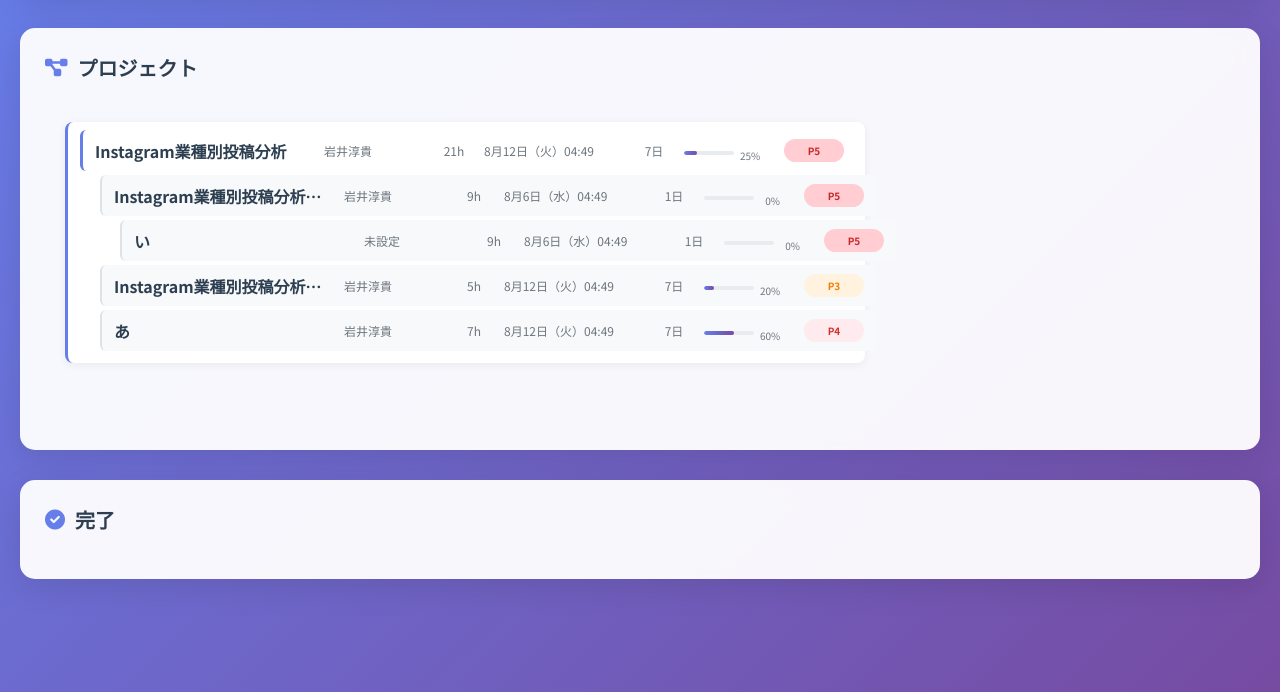
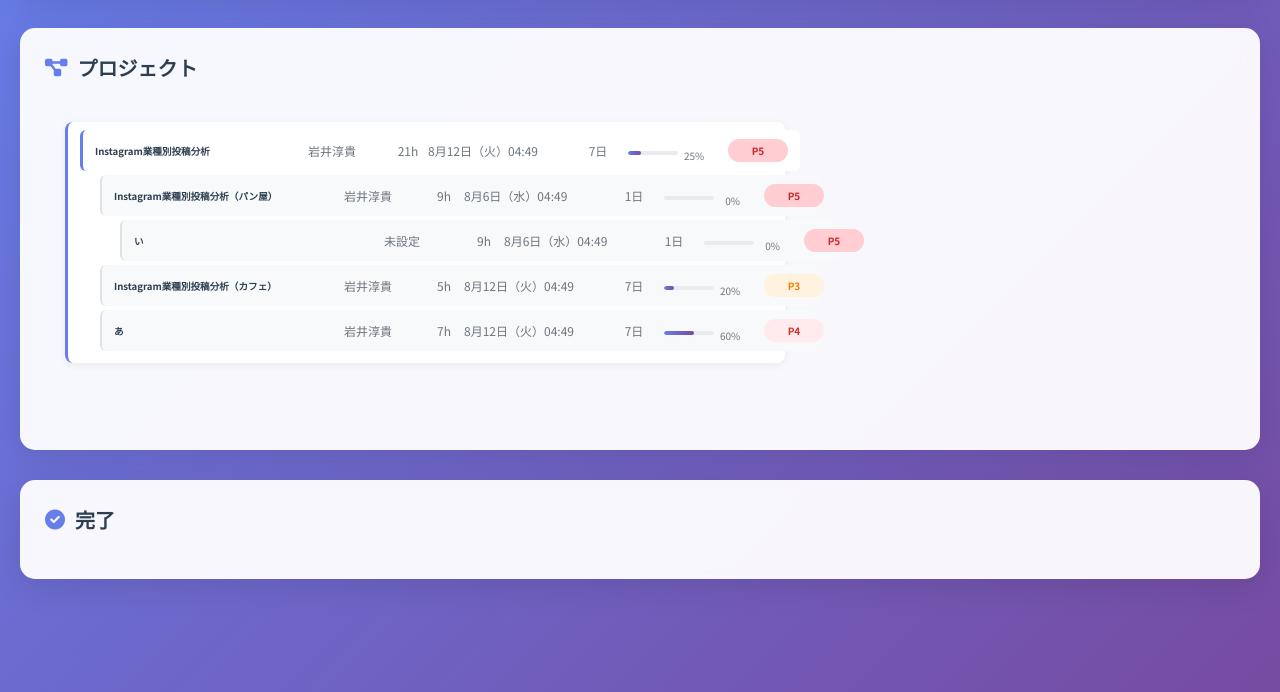
Before and after one commit to junkiiwai/task-manager, a plain HTML site: page index.html in a window 1280 px wide. Shown: the part 108-800 px from the top of the page. Drawn offline with Linux system fonts and the light colour scheme.

Commit message:
右端揃えの改善: タスク名の横幅を階層ごとに調整、担当者と所要時間の間隔を詰め、フォントサイズを80%に

```diff
--- a/styles.css
+++ b/styles.css
@@ -166,8 +166,8 @@
     transition: all 0.3s ease !important;
     position: relative !important;
     cursor: pointer !important;
-    min-width: 800px !important;
-    width: 800px !important;
+    min-width: 720px !important;
+    width: 720px !important;
     display: flex !important;
     flex-direction: column !important;
 }
@@ -197,7 +197,7 @@
     cursor: pointer !important;
     transition: all 0.3s ease !important;
     font-size: 12px !important;
-    width: 776px !important;
+    width: 720px !important;
     box-sizing: border-box !important;
 }
 
@@ -240,22 +240,23 @@
     width: 200px !important;
     min-width: 200px !important;
     flex-shrink: 0 !important;
+    font-size: 9.6px !important;
 }
 
 /* 階層に応じたタスク名の横幅調整 */
 .child-task-row.level-1 .task-name {
-    width: 180px !important;
-    min-width: 180px !important;
+    width: 220px !important;
+    min-width: 220px !important;
 }
 
 .child-task-row.level-2 .task-name {
-    width: 160px !important;
-    min-width: 160px !important;
+    width: 240px !important;
+    min-width: 240px !important;
 }
 
 .child-task-row.level-3 .task-name {
-    width: 140px !important;
-    min-width: 140px !important;
+    width: 260px !important;
+    min-width: 260px !important;
 }
 
 .task-assignee {
@@ -263,8 +264,8 @@
     white-space: nowrap !important;
     overflow: hidden !important;
     text-overflow: ellipsis !important;
-    width: 100px !important;
-    min-width: 100px !important;
+    width: 80px !important;
+    min-width: 80px !important;
     flex-shrink: 0 !important;
 }
 
@@ -272,8 +273,8 @@
     color: #6c757d !important;
     text-align: center !important;
     white-space: nowrap !important;
-    width: 60px !important;
-    min-width: 60px !important;
+    width: 40px !important;
+    min-width: 40px !important;
     flex-shrink: 0 !important;
 }
 
```
